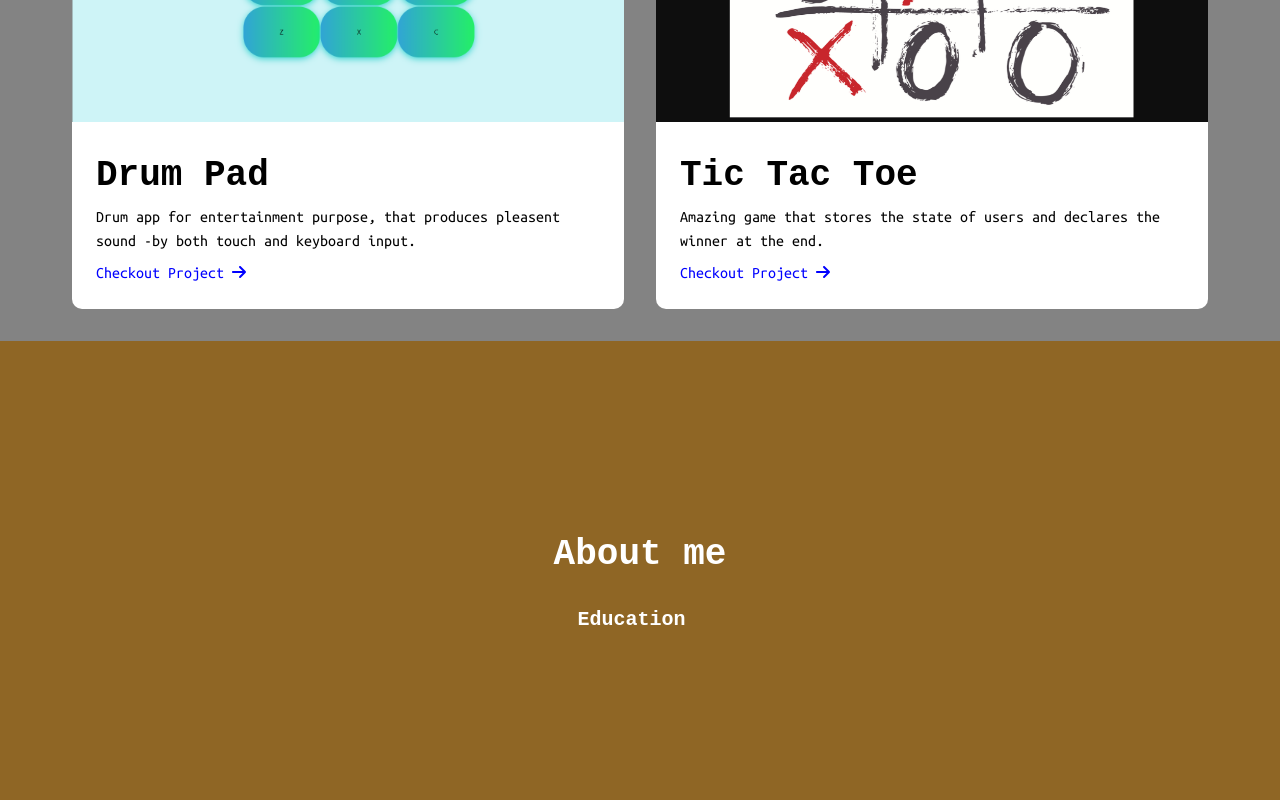
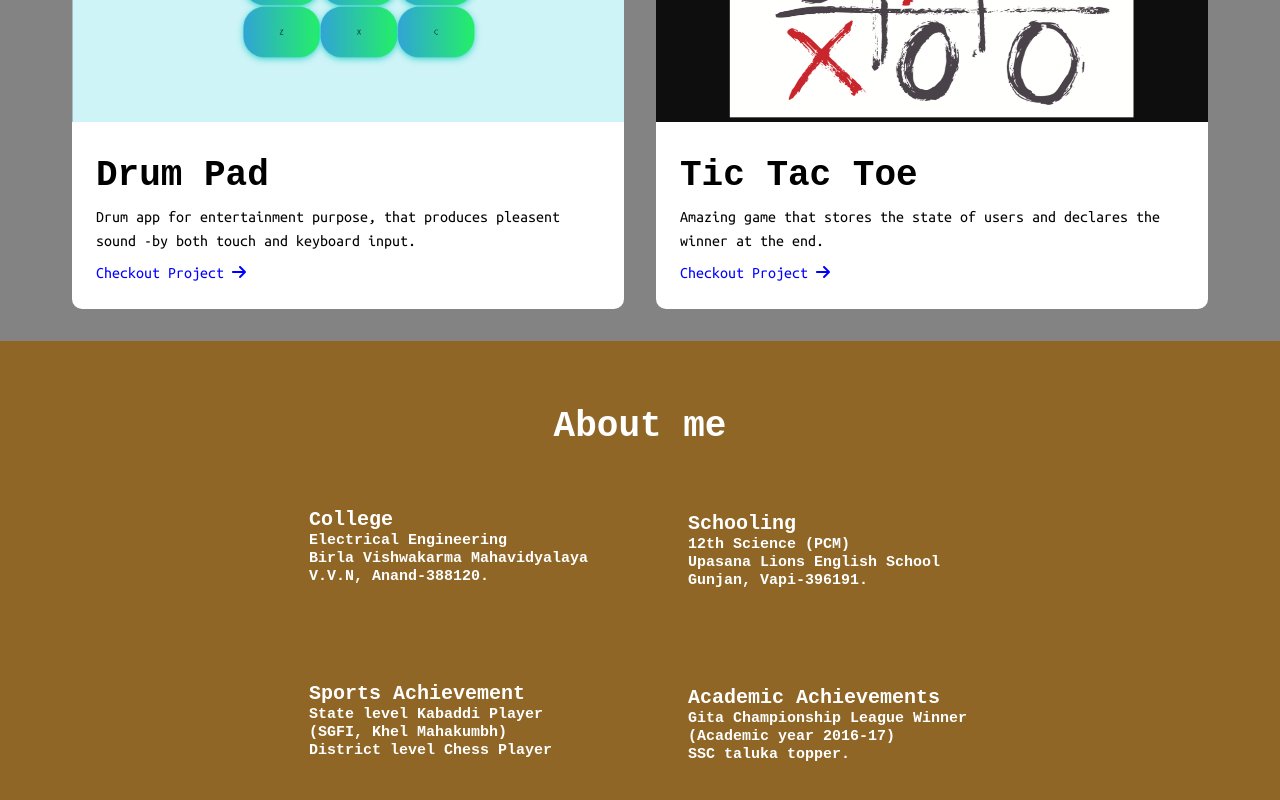
Before and after one commit to AgniveshChaubey/portfolio, a React (Create React App) app: page / in a window 1280 px wide. Shown: the part 1626-2426 px from the top of the page. Built offline with nearby package versions, Linux system fonts and the light colour scheme.

Commit message:
about me added

```diff
--- a/public/index.html
+++ b/public/index.html
@@ -25,7 +25,7 @@
       Learn how to configure a non-root public URL by running `npm run build`.
     -->
     <link rel="preconnect" href="https://fonts.googleapis.com"><link rel="preconnect" href="https://fonts.gstatic.com" crossorigin><link href="https://fonts.googleapis.com/css2?family=Ubuntu+Mono&display=swap" rel="stylesheet">
-    <title>React App</title>
+    <title>Portfolio : Agnivesh</title>
   </head>
   <body>
     <noscript>You need to enable JavaScript to run this app.</noscript>
--- a/src/components/ContactMeSection.js
+++ b/src/components/ContactMeSection.js
@@ -7,6 +7,7 @@ import {
   FormErrorMessage,
   FormLabel,
   Heading,
+  HStack,
   Input,
   Select,
   Textarea,
@@ -45,23 +46,69 @@ const LandingSection = () => {
   }, [response])
 
   return (
-    <Box  maxWidth="auto">
+    <Box maxWidth="auto">
       <FullScreenSection
         isDarkBackground
         backgroundColor="#8F6625"
         py={16}
         spacing={8}
       >
-      <VStack w="auto" p={32} alignItems="flex-start">
-        <Heading as="h1" id="contactme-section">
-          About me
-        </Heading>
+        <HStack>
+          <Heading id="contactme-section" textAlign='left'>About me</Heading>
+        </HStack>
+        <HStack>
+          <Box
+            display="grid"
+            gridTemplateColumns="repeat(2,minmax(0,1fr))"
+            gridGap={8}
+          >
+            <VStack w="auto" p={1} alignItems="flex-start">
               <Box p={6} rounded="md">
                 <VStack spacing={4}>
-        <Heading fontSize={20}>Education</Heading>
+                  <Heading fontSize={20}> College
+                    <p style={{ fontSize: '15px' }}>Electrical Engineering </p>
+                    <p style={{ fontSize: '15px' }}>Birla Vishwakarma Mahavidyalaya</p>
+                    <p style={{ fontSize: '15px' }}>V.V.N, Anand-388120.</p>
+                  </Heading>
                 </VStack>
               </Box>
             </VStack>
+            <VStack w="auto" p={2} alignItems="flex-start">
+              <Box p={6} rounded="md">
+                <VStack spacing={4}>
+                  <Heading fontSize={20}>Schooling
+                    <p style={{ fontSize: '15px' }}>12th Science (PCM)</p>
+                    <p style={{ fontSize: '15px' }}>Upasana Lions English School </p>
+                    <p style={{ fontSize: '15px' }}>Gunjan, Vapi-396191.</p>
+                  </Heading>
+                </VStack>
+              </Box>
+            </VStack>
+            <VStack w="auto" p={1} alignItems="flex-start">
+              <Box p={6} rounded="md">
+                <VStack spacing={4}>
+                  <Heading fontSize={20}> Sports Achievement
+                    <p style={{ fontSize: '15px' }}>State level Kabaddi Player</p>
+                    <p style={{ fontSize: '15px' }}>(SGFI, Khel Mahakumbh)</p>
+                    <p style={{ fontSize: '15px' }}>District level Chess Player</p>
+                  </Heading>
+                </VStack>
+              </Box>
+            </VStack>
+            <VStack w="auto" p={2} alignItems="flex-start">
+              <Box p={6} rounded="md">
+                <VStack spacing={4}>
+                  <Heading fontSize={20}>Academic Achievements
+                    <p style={{ fontSize: '15px' }}>Gita Championship League Winner</p>
+                    <p style={{ fontSize: '15px' }}>(Academic year 2016-17)</p>
+                    <p style={{ fontSize: '15px' }}>SSC taluka topper.</p>
+                  </Heading>
+                </VStack>
+              </Box>
+            </VStack>
+          </Box>
+        </HStack>
+
       </FullScreenSection>
     </Box>
   );
--- a/src/components/LandingSection.js
+++ b/src/components/LandingSection.js
@@ -3,7 +3,7 @@ import { Avatar, Box, Heading, VStack } from "@chakra-ui/react";
 import FullScreenSection from "./FullScreenSection";
 
 const greeting = "HELLO, I AM AGNIVESH CHAUBEY!";
-const bio1 = "A focused web developer building the Frontend of components that leads to the success of overall Project!";
+const bio1 = "A focused web developer building the Frontend components that leads to the success of overall Project!";
 const bio2 = "(specialised in Bootstrap,React)";
 
 // Implement the UI for the LandingSection component according to the instructions.
```
Lines whose indentation alone changed are shown as unchanged.
